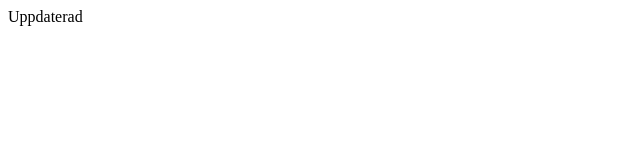
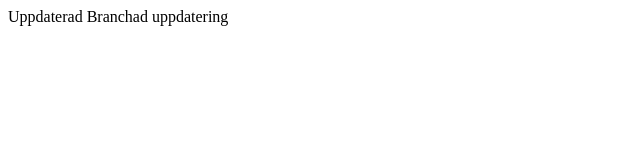
Before and after one commit to V-Nilsson/GitDemo, a plain HTML site: page index.html in a window 1280 px wide. Shown: the whole page, without its empty margins (0-640 px from the left). Drawn offline with Linux system fonts and the light colour scheme.

Commit message:
Added text in body

```diff
--- a/index.html
+++ b/index.html
@@ -7,6 +7,6 @@
     <title>Git Demo</title>
   </head>
   <body>
-    Uppdaterad
+    Uppdaterad Branchad uppdatering
   </body>
 </html>
```
